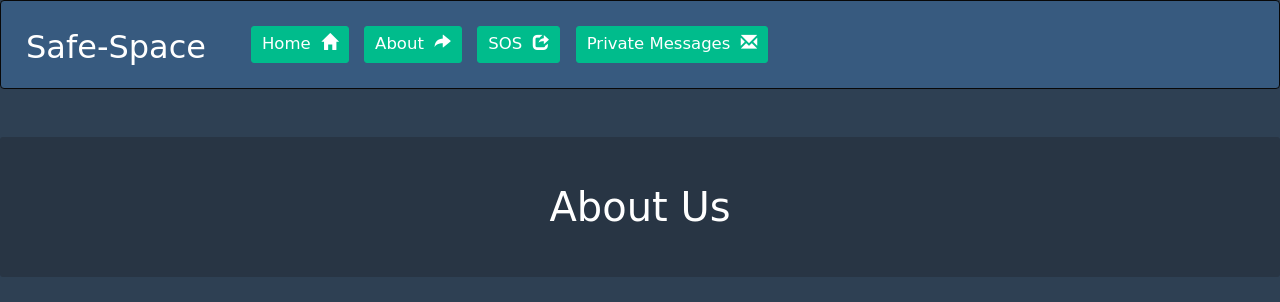
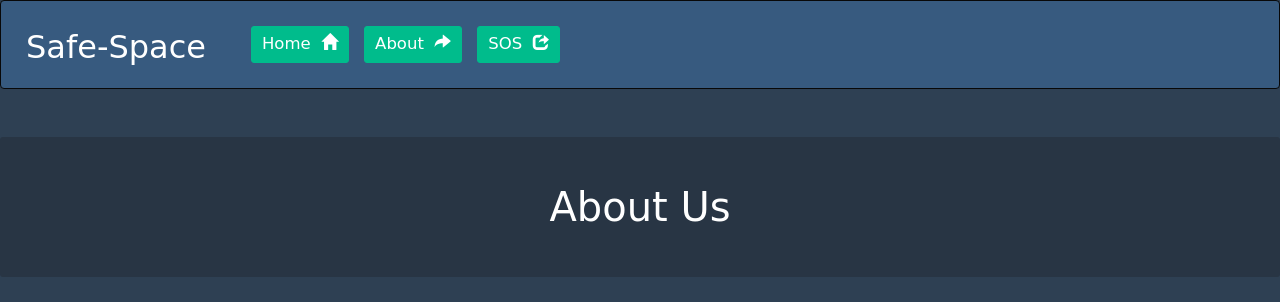
Before and after one commit to OwenMur21/Safe-space, a Flask app: page /about in a window 1280 px wide. Shown: the top 302 px of the page. Run offline with Flask 2, Linux system fonts and the light colour scheme; some libraries are stand-ins or nearby versions; some web fonts are replaced.

Commit message:
Removes private messages

```diff
--- a/app/templates/navbar.html
+++ b/app/templates/navbar.html
@@ -15,11 +15,7 @@
               </li>
               &nbsp; &nbsp;
         <li class="nav-item">
-          <a class="nav-link" href="#"><button type="button" class="btn-lg btn btn-success buttonss">SOS &nbsp;<span class="glyphicon glyphicon-share"></span></button><span class="sr-only">(current)</span></a>
-        </li>
-        &nbsp; &nbsp;
-        <li class="nav-item">
-          <a class="nav-link" href="#"><button type="button" class="btn-lg btn btn-success buttonss">Private Messages &nbsp;<span class="glyphicon glyphicon-envelope"></span></button></a>
+          <a class="nav-link" href="/sos/{{current_user.id}}"><button type="button" class="btn-lg btn btn-success buttonss">SOS &nbsp;<span class="glyphicon glyphicon-share"></span></button><span class="sr-only">(current)</span></a>
         </li>
       </ul>
     </div>
```
